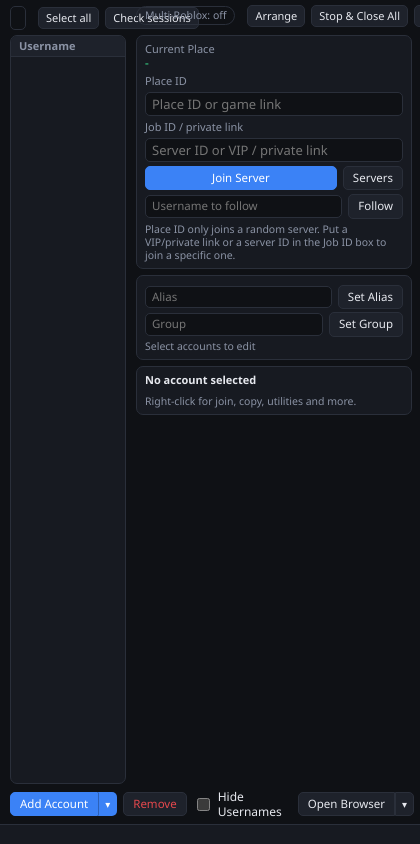
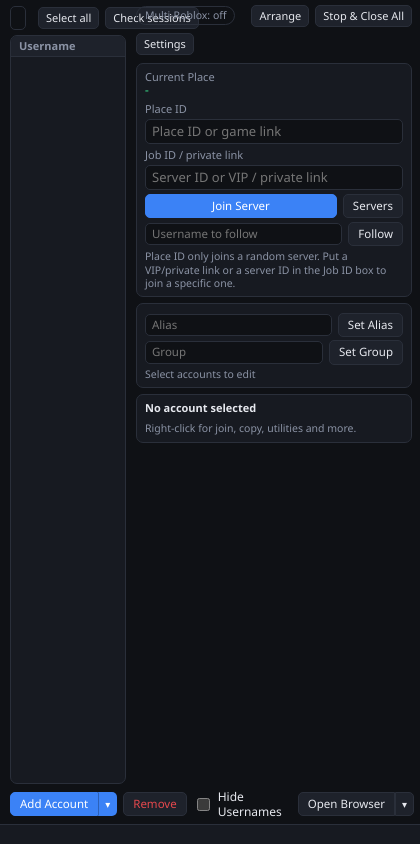
Before and after one commit to Rickagon/Roblox-Account-Manager, an Electron app: page renderer/index.html in a window 420 px wide. Drawn offline with Linux system fonts and the light colour scheme; no server answers.

Commit message:
fix(ui): wrap the side-panel top row so the Settings button isn't pushed off

```diff
--- a/package.json
+++ b/package.json
@@ -1,13 +1,13 @@
 {
   "name": "roblox-account-manager-v2",
-  "version": "1.0.47",
+  "version": "1.0.48",
   "private": true,
   "description": "Modern Roblox account manager",
   "author": "Rickagon",
   "main": "main.js",
   "scripts": {
     "start": "electron .",
-    "pack": "electron-packager . \"Roblox Account Manager\" --platform=win32 --arch=x64 --icon=assets/icon.ico --out=dist --overwrite --app-version=1.0.47",
+    "pack": "electron-packager . \"Roblox Account Manager\" --platform=win32 --arch=x64 --icon=assets/icon.ico --out=dist --overwrite --app-version=1.0.48",
     "dist": "electron-builder"
   },
   "build": {
--- a/renderer/styles.css
+++ b/renderer/styles.css
@@ -506,7 +506,7 @@ table.servers th, table.servers td { padding: 4px 6px; }
 .menu-wrap.split > button:not(.primary).arrow { border-left-color: var(--border); }
 
 /* ---------- controls moved into the right panel top ---------- */
-.side-top { display: flex; align-items: center; gap: 6px; margin-bottom: 8px; }
+.side-top { display: flex; align-items: center; gap: 6px; margin-bottom: 8px; flex-wrap: wrap; }
 .side-top .pill { font-size: 10.5px; }
 
 /* reorder drop indicator (below a row) */
```
